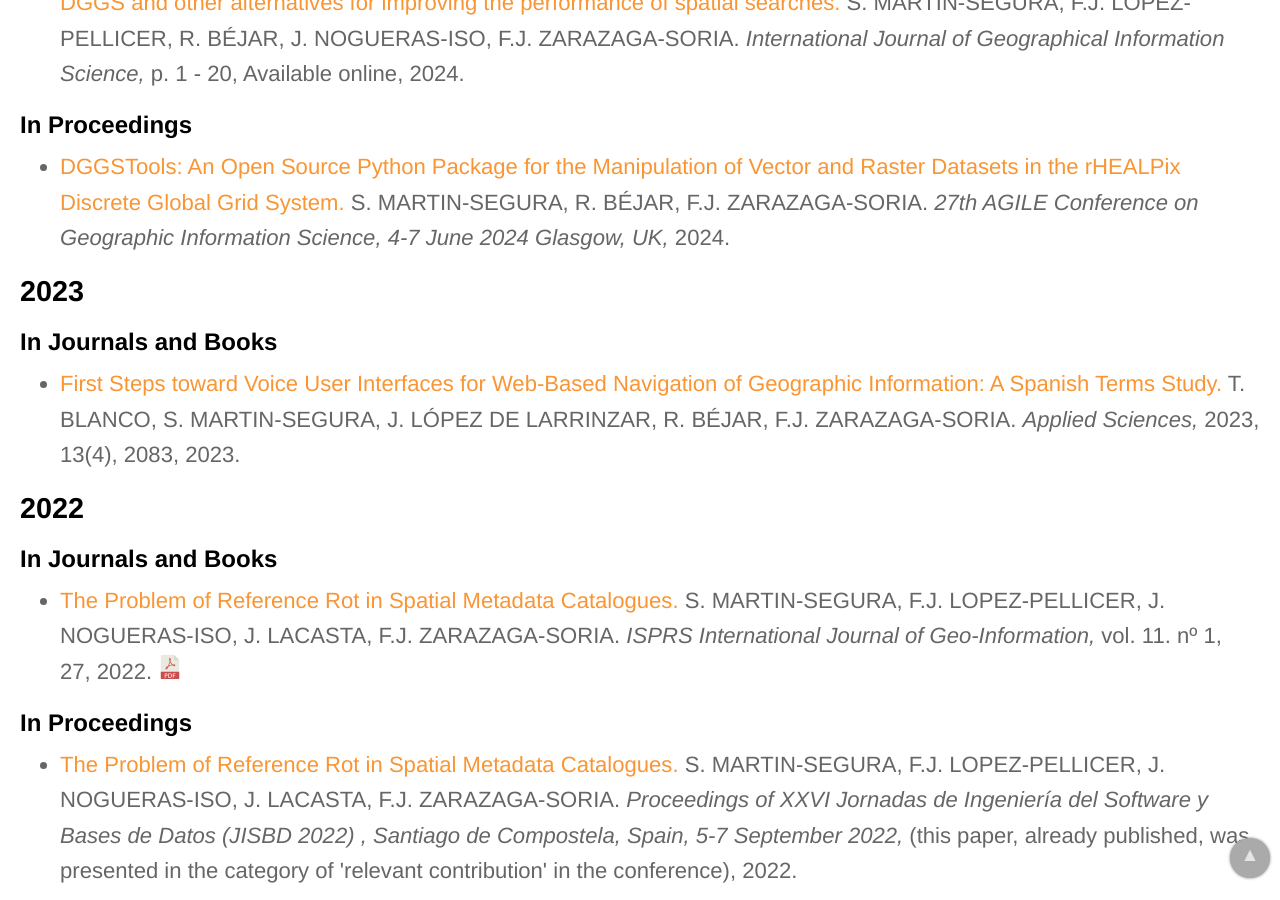
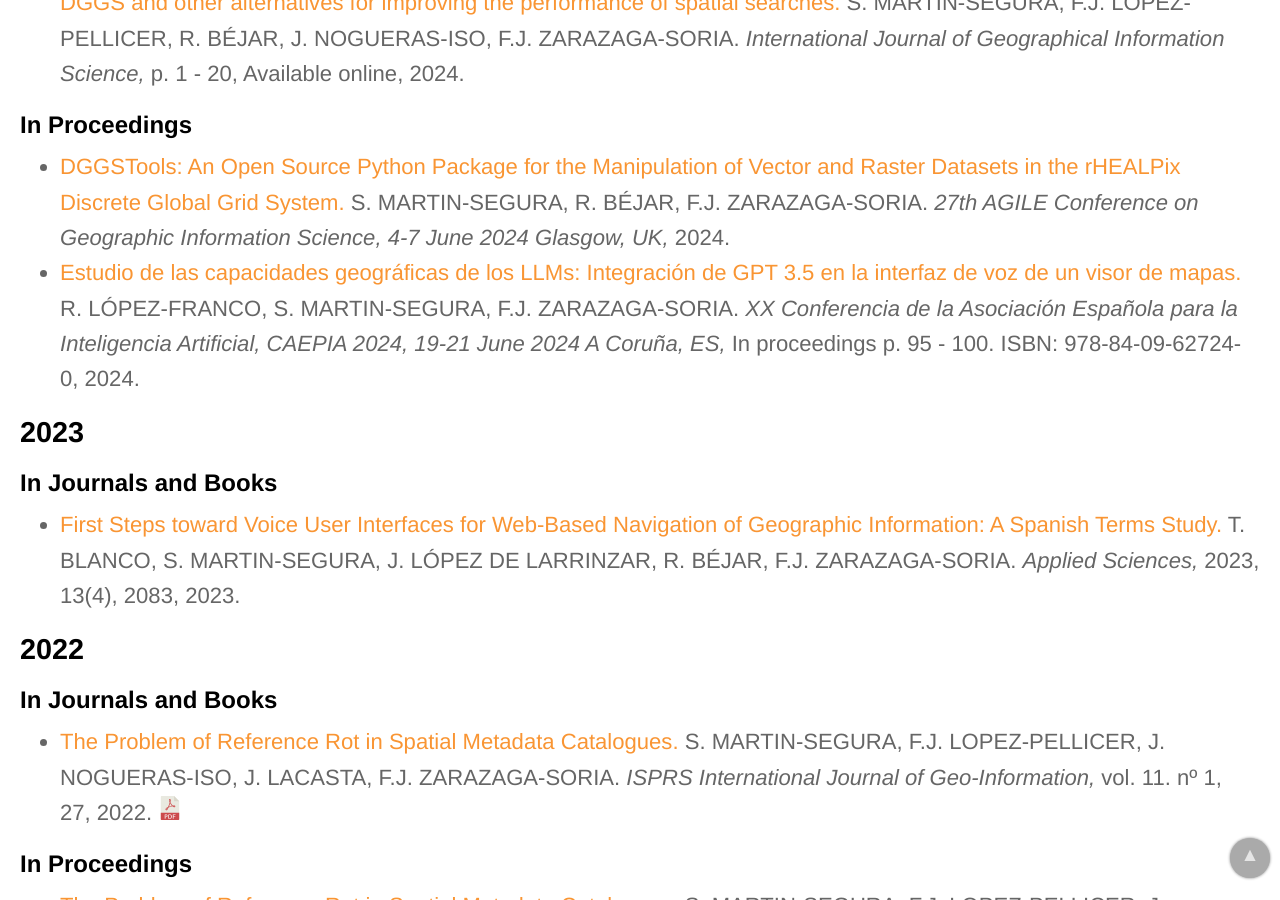
Before and after one commit to IAAA-Lab/IAAA-Lab.github.io, a Jekyll site: the page built from _staff/segura.md, in a window 1280 px wide and 900 px high, scrolled down 978 px. Built offline with Jekyll 4.4.1, drawn with Linux system fonts in a browser that asks for light colours.

Commit message:
Artículo CAEPIA 2024

```diff
--- a/_data/papers.yml
+++ b/_data/papers.yml
@@ -57,6 +57,13 @@
   year: 2024
   url: https://doi.org/10.5194/agile-giss-5-40-2024
   doi: 10.5194/agile-giss-5-40-2024
+# -------------------
+- title: "Estudio de las capacidades geográficas de los LLMs: Integración de GPT 3.5 en la interfaz de voz de un visor de mapas"
+  authors: R. LÓPEZ-FRANCO, S. MARTIN-SEGURA, F.J. ZARAZAGA-SORIA
+  publication_conference: "XX Conferencia de la Asociación Española para la Inteligencia Artificial, CAEPIA 2024, 19-21 June 2024 A Coruña, ES"
+  publication_detail: "In proceedings p. 95 - 100. ISBN: 978-84-09-62724-0"
+  year: 2024
+  url: https://caepia24.aepia.org/inicio_files/XX%20Caepia_2024_Actas_General.pdf
 # -------------------
 - title: "Process Analysis in Humanitarian Voluntary Geographic Information: the case of the HOT Tasking Manager"
   authors: D.J. HERRERA-MURILLO, H. OCHOA-ORTIZ, U. AHMED, F.J. LOPEZ-PELLICER, B. RE, A. POLINI, J. NOGUERAS-ISO
```
